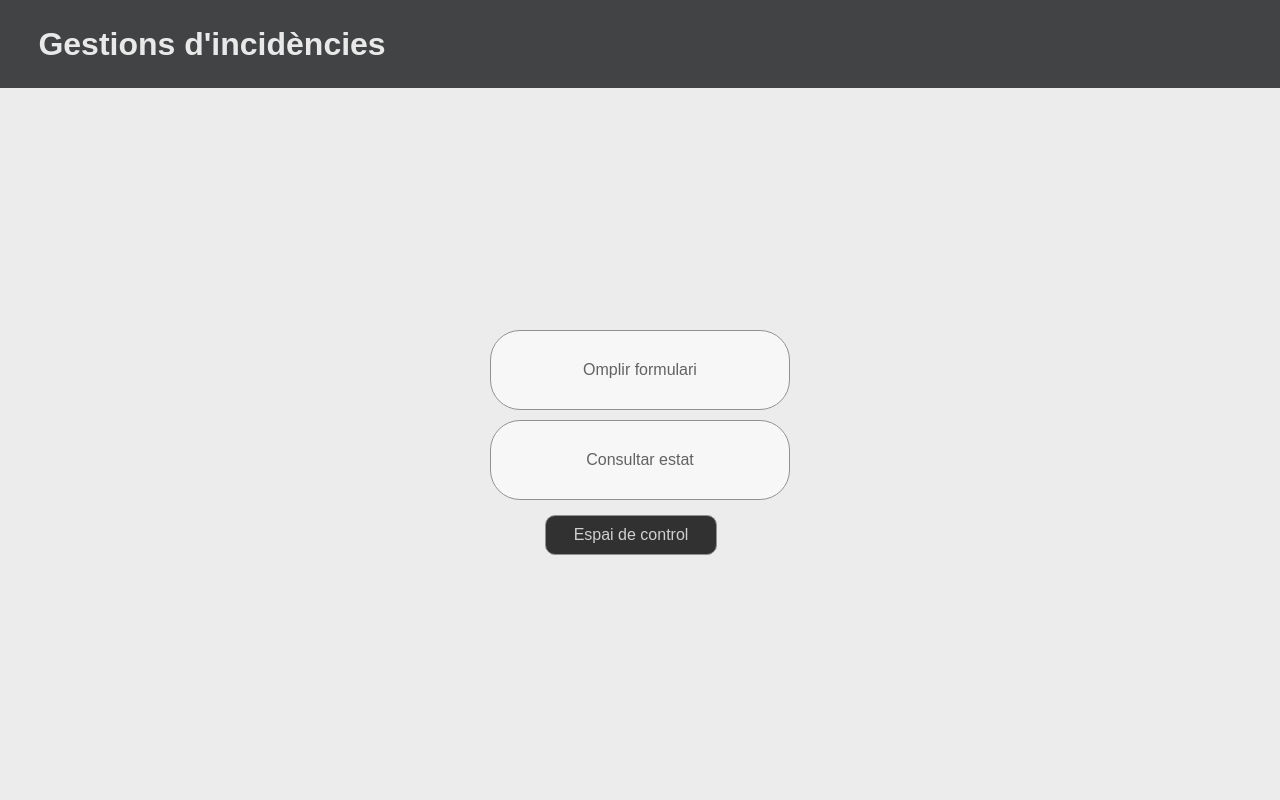
After one commit to inspedralbes/projecte-1daw-24-25-daw1pjpvms, a PHP site: page /landpage.html in a window 1280 px wide. The commit adds this page. Run offline with PHP 8.4, Linux system fonts and the light colour scheme.

Commit message:
Landpage creada

```diff
--- a/Incidencies/action.php
+++ b/Incidencies/action.php
@@ -120,8 +120,8 @@ if ($_SERVER['REQUEST_METHOD'] == 'GET') {
 <body>
 
 <div class="banner">
-    <h1 class= "bigtitol"> Gestió d'incidencies</h1>
-      <a href="llistat.php" class="boto">Accés Tecnics</a>
+    <h1 class= "bigtitol"> Formulari d'incidencies</h1>
+      <a href="llistat.php" class="boto">Area de gestions</a>
     </div>
     <?php
 
@@ -147,7 +147,7 @@ if ($_SERVER['REQUEST_METHOD'] == 'GET') {
     ?>
 
         <div>
-            <h1> Inici de sesió</h1>
+            <h1> </h1>
 
             <form action="" method="post">
                 <?php
--- /dev/null
+++ b/Incidencies/estilos2.css
@@ -0,0 +1,83 @@
+body {
+    font-family: Arial, Helvetica, sans-serif;
+    background-color: #ececec;
+    margin: 0;
+}
+
+.banner {
+    background-color: #424344;
+    position: fixed;
+    top: 0;
+    height: 11%;
+    width: 100%;
+    display: flex;
+    align-items: center;
+    box-shadow: none;
+}
+
+.bigtitol {
+    color: rgb(233, 233, 233);
+    margin-left: 3%;
+}
+
+.contenidor {
+    height: 100vh;
+    display: flex;
+    justify-content: center;
+    align-items: center;
+    padding-top: 11%;
+    box-sizing: border-box;
+    opacity: 0;
+    animation: aparicioSuau 1s forwards;
+}
+
+@keyframes aparicioSuau {
+    from {
+        opacity: 0;
+        transform: translateY(20px);
+    }
+    to {
+        opacity: 1;
+        transform: translateY(0);
+    }
+}
+
+.pos {
+    margin-top: -50px;
+    width: 300px;
+}
+
+a {
+    border: 1px solid rgb(145, 145, 145);
+    background-color: rgb(247, 247, 247);
+    text-decoration: none;
+    font-weight: lighter;
+    color: #444444d5;
+    border-radius: 30px;
+    display: block;
+    margin: 10px 0;
+    padding: 30px;
+    text-align: center;
+}
+
+#admin {
+    border: 1px solid rgb(145, 145, 145);
+    background-color: rgb(49, 49, 49);
+    text-decoration: none;
+    font-weight: lighter;
+    color: #f0f0f0d5;
+    border-radius: 10px;
+    display: block;
+    margin: 15px 55px;
+    padding: 10px;
+    text-align: center;
+    width: 50%;
+}
+
+a, #admin {
+    transition: box-shadow 0.3s ease;
+}
+
+a:hover, #admin:hover {
+    box-shadow: 0 8px 16px rgba(0, 0, 0, 0.2);
+}
--- /dev/null
+++ b/Incidencies/landpage.html
@@ -0,0 +1,24 @@
+<!DOCTYPE html>
+<html lang="en">
+<head>
+    <meta charset="UTF-8">
+    <meta http-equiv="X-UA-Compatible" content="IE=edge">
+    <meta name="viewport" content="width=device-width, initial-scale=1.0">
+    <title>Document</title>
+    <link rel="stylesheet" href="estilos2.css">
+</head>
+<body>
+    <header class="banner">
+      <h1 class="bigtitol">Gestions d'incidències</h1>
+    </header>
+
+    <main class="contenidor">
+      <div class="pos">
+        <a href="action.php">Omplir formulari</a>
+        <a href="#">Consultar estat</a>
+        <a href="#" id="admin">Espai de control</a>
+      </div>
+    </main>
+  </body>
+
+</html>
```
Also changed, not shown: Incidencies/consulta.html (added, +25 -0 lines), Incidencies/estilos.css (+16 -2 lines).
